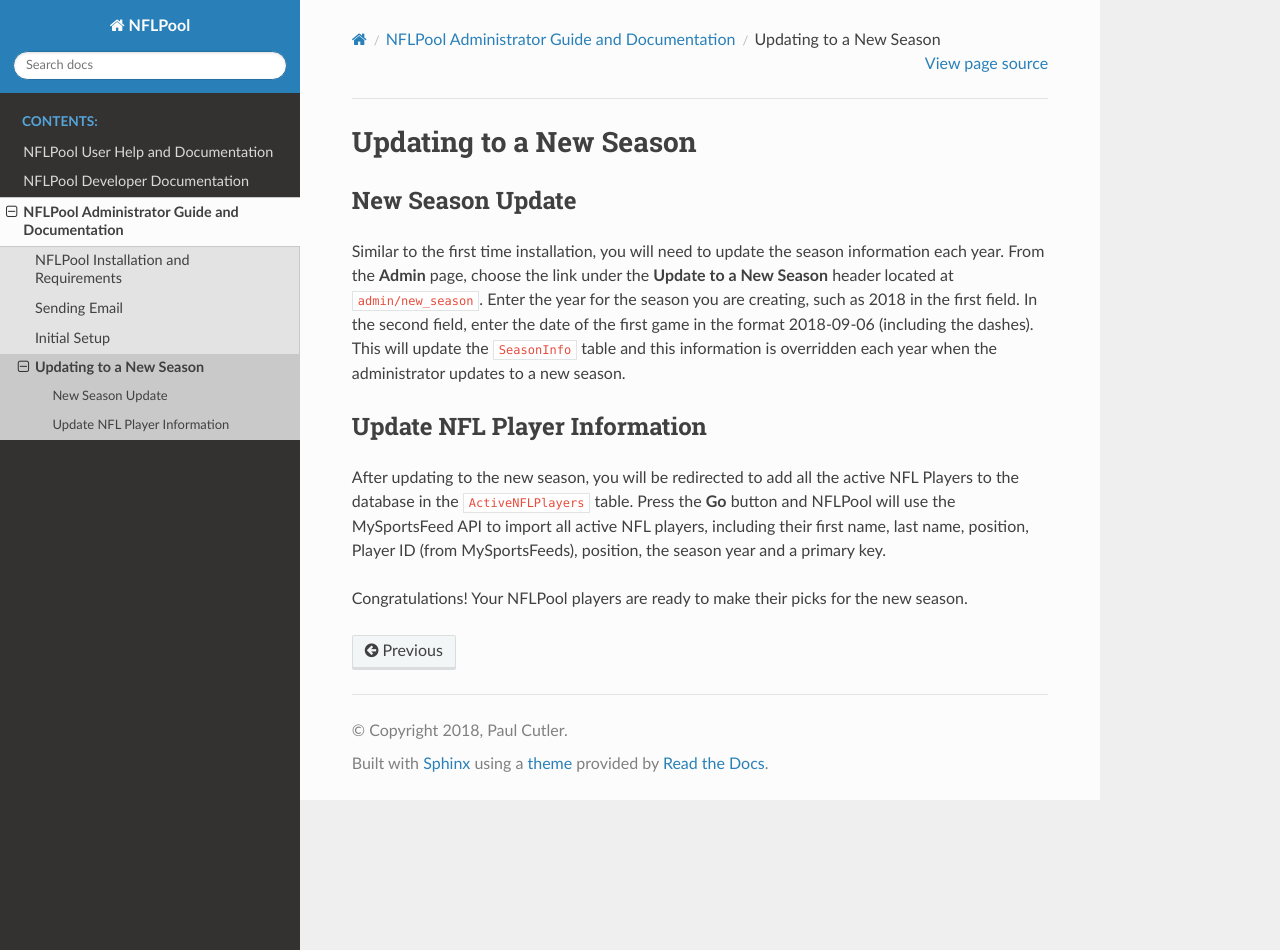
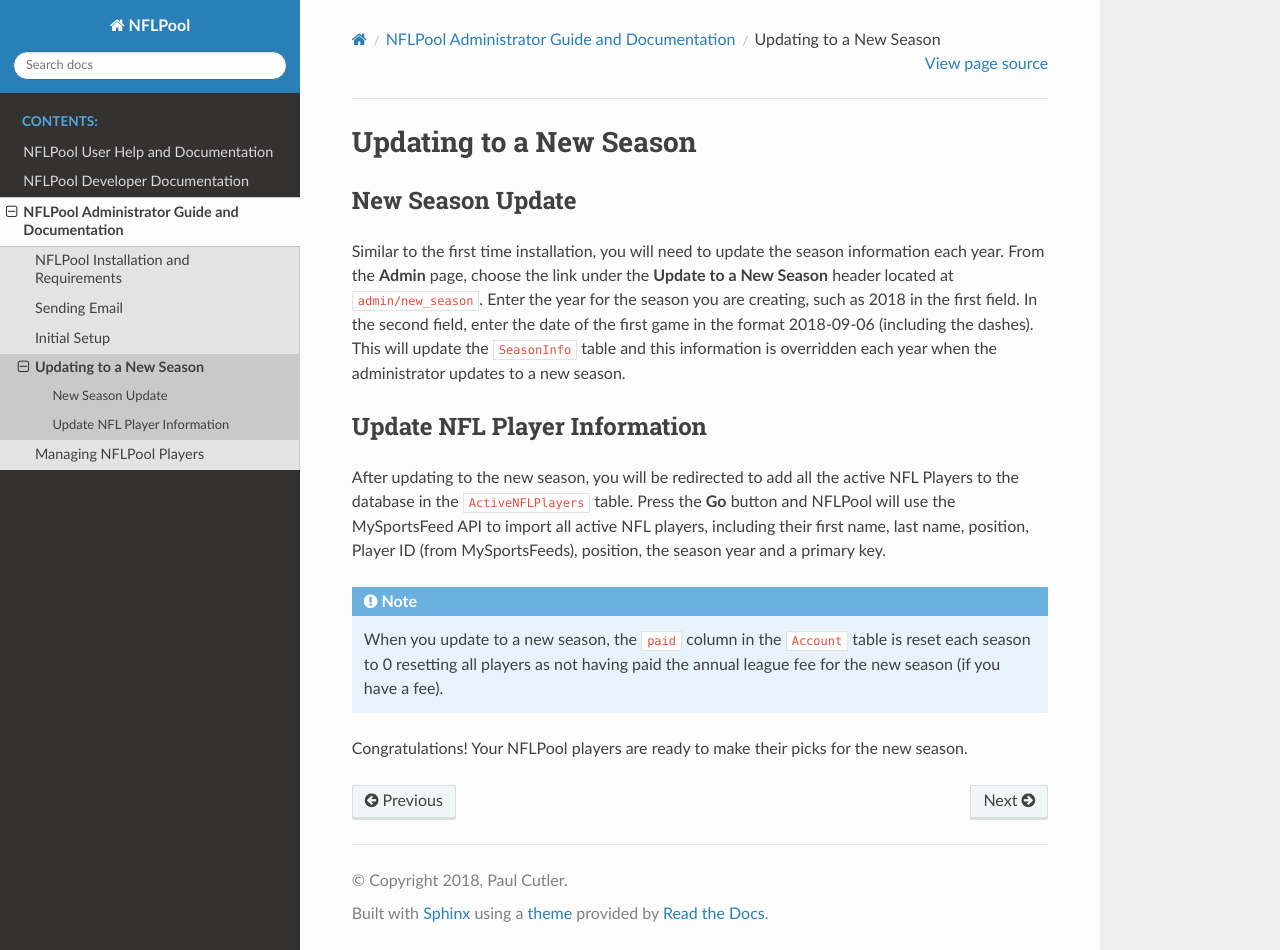
Before and after one commit to prcutler/nflpool, a Sphinx documentation site: the page built from nflpool/docs/admin-docs/update-season.rst, in a window 1280 px wide and 950 px high. Built offline with Sphinx 7.4.7 and the Read the Docs theme 2.0.0, drawn with Linux system fonts in a browser that asks for light colours; pages that are not in the unit, such as notebooks, are missing from menus.

Commit message:
Add docs for managing NFLPool players

```diff
--- a/nflpool/docs/admin-docs/update-season.rst
+++ b/nflpool/docs/admin-docs/update-season.rst
@@ -19,4 +19,9 @@
 active NFL players, including their first name, last name, position, Player ID (from MySportsFeeds), position, the
 season year and a primary key.
 
+.. note::
+
+   When you update to a new season, the ``paid`` column in the ``Account`` table is reset each season to 0 resetting
+   all players as not having paid the annual league fee for the new season (if you have a fee).
+
 Congratulations!  Your NFLPool players are ready to make their picks for the new season.
```
Also changed, not shown: nflpool/docs/admin-docs/players.rst (added, +26 -0 lines), 4 other files.
